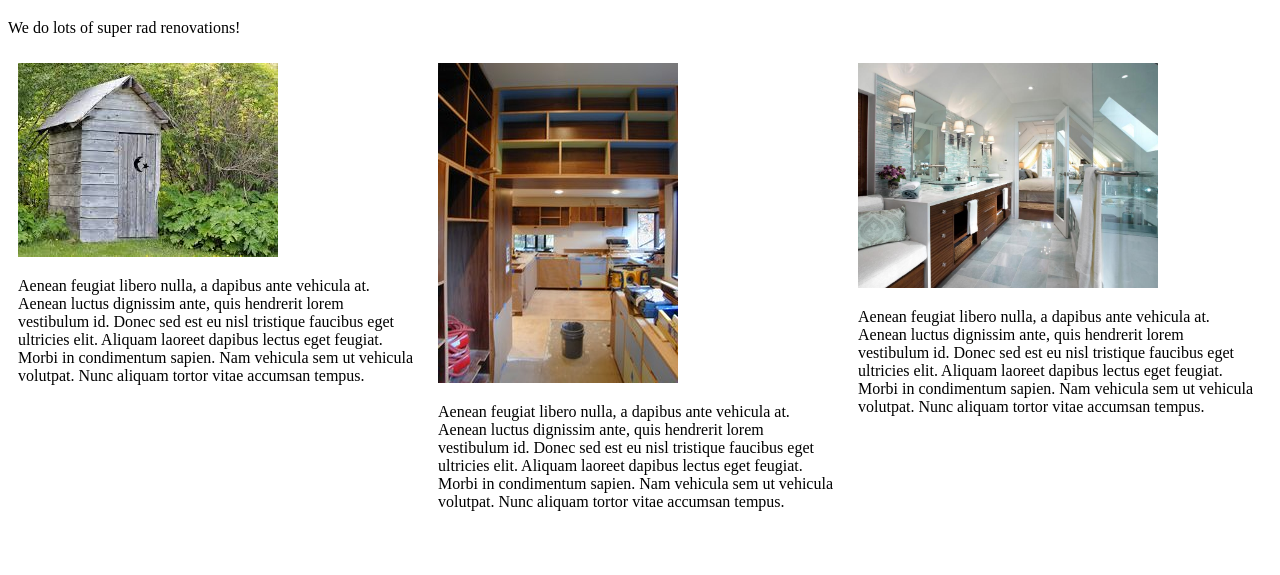
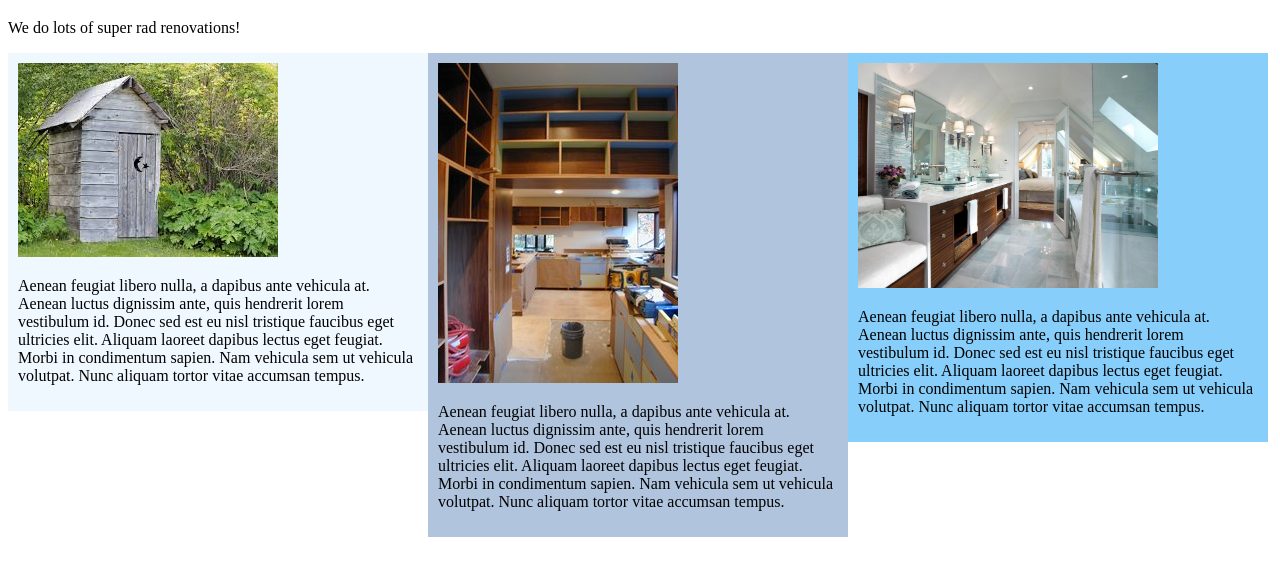
Before and after one commit to Kennedy777/interiordecor, a plain HTML site: page index.html in a window 1280 px wide. Shown: the part 61-636 px from the top of the page. Drawn offline with Linux system fonts and the light colour scheme.

Commit message:
Change background color columns

```diff
--- a/css/style.css
+++ b/css/style.css
@@ -3,6 +3,19 @@
   float: left;
   padding: 10px;
 }
+
+#column1 {
+  background-color: aliceblue;
+  }
+
+#column2 {
+  background-color: lightsteelblue;
+}
+
+#column3 {
+  background-color: lightskyblue;
+}
+
 img {
   max-width: 75%;
   max-height: 50%;
--- a/index.html
+++ b/index.html
@@ -7,15 +7,15 @@
   <body>
     <h1>Amazing Renovations</h1>
     <p>We do lots of super rad renovations!</p>
-    <div class="column">
+    <div class="column" id="column1">
       <img src="images/before.jpg">
       <p>Aenean feugiat libero nulla, a dapibus ante vehicula at. Aenean luctus dignissim ante, quis hendrerit lorem vestibulum id. Donec sed est eu nisl tristique faucibus eget ultricies elit. Aliquam laoreet dapibus lectus eget feugiat. Morbi in condimentum sapien. Nam vehicula sem ut vehicula volutpat. Nunc aliquam tortor vitae accumsan tempus.</p>
     </div>
-    <div class="column">
+    <div class="column" id="column2">
       <img src="images/middle.jpg">
       <p>Aenean feugiat libero nulla, a dapibus ante vehicula at. Aenean luctus dignissim ante, quis hendrerit lorem vestibulum id. Donec sed est eu nisl tristique faucibus eget ultricies elit. Aliquam laoreet dapibus lectus eget feugiat. Morbi in condimentum sapien. Nam vehicula sem ut vehicula volutpat. Nunc aliquam tortor vitae accumsan tempus.</p>
     </div>
-    <div class="column">
+    <div class="column" id="column3">
       <img src="images/after.jpg">
       <p>Aenean feugiat libero nulla, a dapibus ante vehicula at. Aenean luctus dignissim ante, quis hendrerit lorem vestibulum id. Donec sed est eu nisl tristique faucibus eget ultricies elit. Aliquam laoreet dapibus lectus eget feugiat. Morbi in condimentum sapien. Nam vehicula sem ut vehicula volutpat. Nunc aliquam tortor vitae accumsan tempus.</p>
     </div>
```
